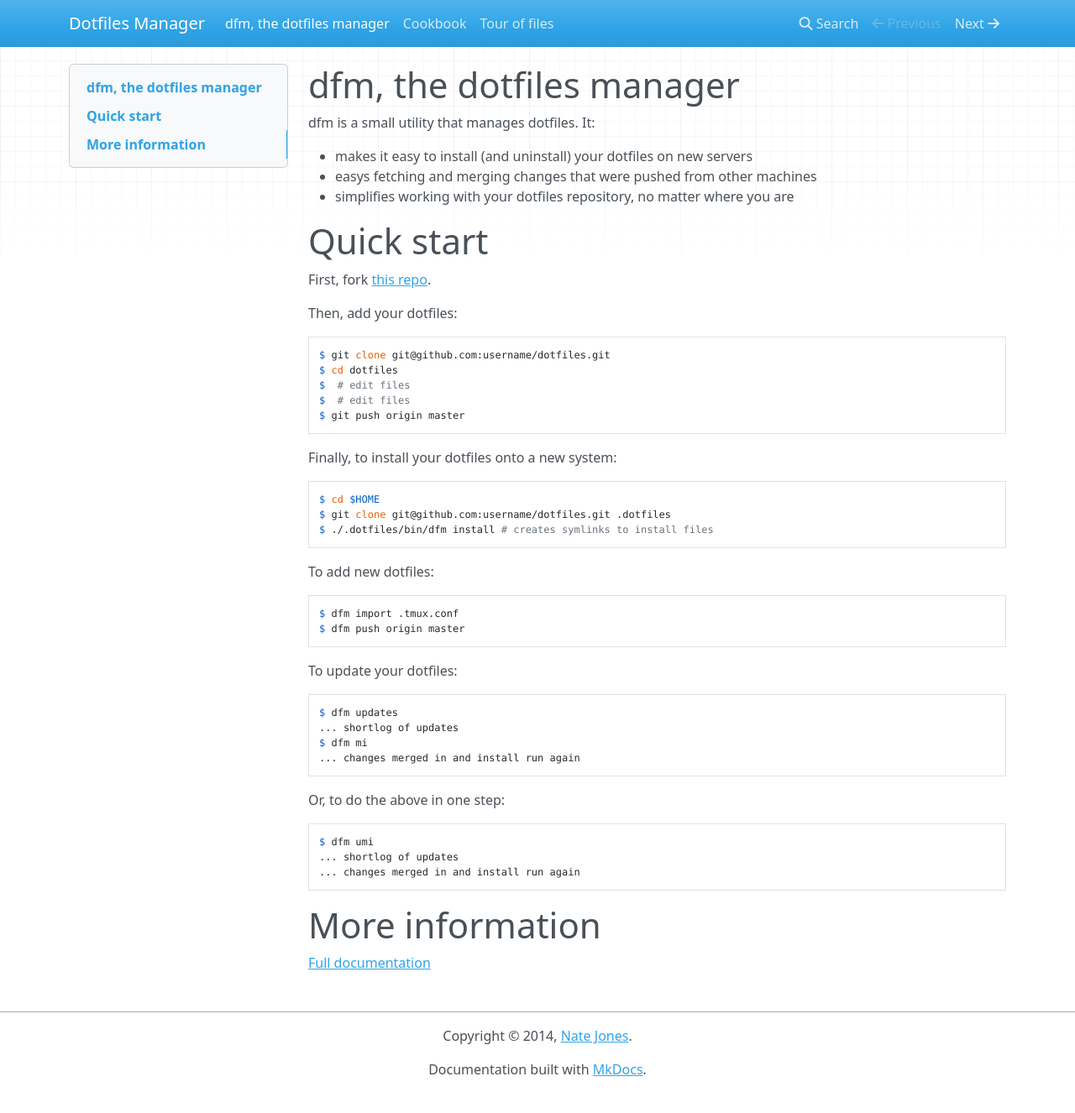
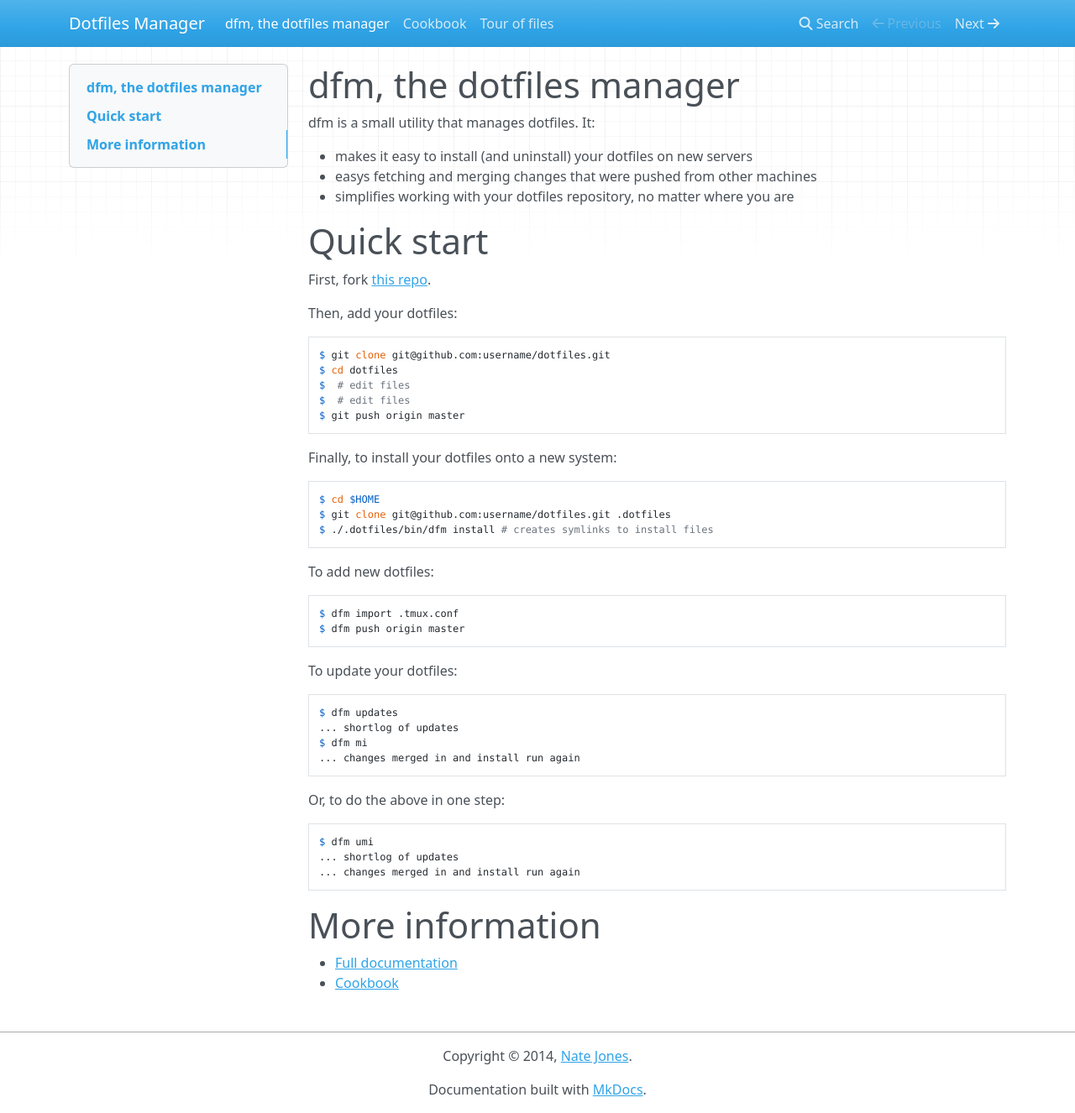
Before and after one commit to justone/dfm-site, an MkDocs documentation site: the page built from docs/index.md, in a window 1280 px wide and 1326 px high. Shown: the whole window at 84% size. Built offline with MkDocs 1.6.1, drawn with Linux system fonts in a browser that asks for light colours; nearby versions of some CDN libraries.

Commit message:
Add cookbook to main

```diff
--- a/docs/index.md
+++ b/docs/index.md
@@ -54,4 +54,5 @@ $ dfm umi
 
 # More information
 
-[Full documentation](documentation.md)
+* [Full documentation](documentation.md)
+* [Cookbook](cookbook.md)
```
